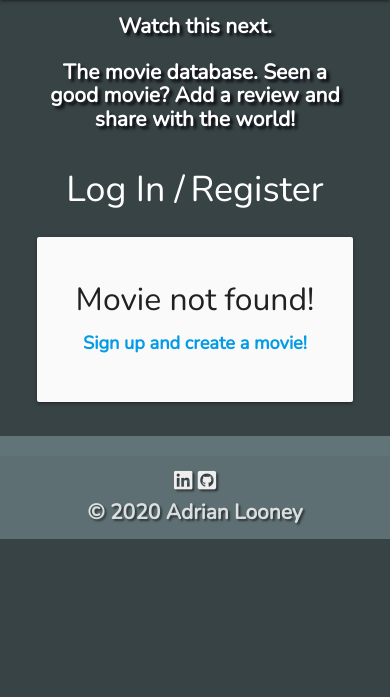
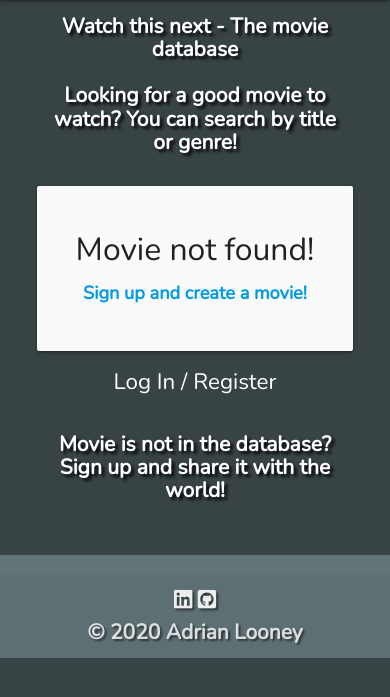
Before and after one commit to Jammerref2015/watchthisnext, a Flask app: page / in a window 390 px wide. Shown: the part 56-753 px from the top of the page. Run offline with Flask 2, Linux system fonts and the light colour scheme; data that the repository does not hold is empty; some libraries are stand-ins or nearby versions.

Commit message:
various textual changes on homepage to clarify aim of site and ensure ease of use

```diff
--- a/static/css/style.css
+++ b/static/css/style.css
@@ -313,4 +313,14 @@ https://www.w3schools.com/howto/tryit.asp?filename=tryhow_js_scroll_to_top
     color: #ce122d;
     font-size: 130%;
  }
+
+
+
+.regSigninLinks a{
+    list-style-type:none;
+    font-family: Nunito, 'Courier New', Courier, monospace;
+    font-size: 100%;
+    color:#fff;
 }
+
+}
--- a/templates/movies.html
+++ b/templates/movies.html
@@ -8,22 +8,12 @@
 <div class="container">
     <div class="row">
         <div class="col s12 m12 l12 center">
-            <h1 class="headerStyling"> Watch this next.</h1>
-            <h4 class="headerStyling">The movie database. Seen a good movie? Add a review and share with the world!</h4>
+            <h1 class="headerStyling"> Watch this next - The movie database</h1>
+
+            <h4 class="headerStyling">Looking for a good movie to watch? You can search by title or genre! </h4>
         </div>
     </div>
 
-    <div class="row">
-        <!-- Links at the top of the page. Depending on user logged in/out -->
-        <div class="col s12 m12 l12 center">
-            {% if session.user %}
-            <li class="regSigninLinks"><a href="{{ url_for('addmovie') }}">Add  a movie!</a></li>
-            {% else %}
-            <li class="regSigninLinks"><a href="{{ url_for('login') }}" >Log In /</a>
-            <a href="{{ url_for('register') }}" >Register</a></li>
-            {% endif %}
-        </div>
-    </div>
     <!-- Search bar -->
     <div class="row card-panel grey lighten-5">
         <form action="{{ url_for('search') }}" method="get" class="col s12">
@@ -31,7 +21,7 @@
                 {% if movies|length > 0 %}
                 <div class="input-field col s12 m8 searchQuery">
                     <input type="text" name="query" id="query" minlength="4" maxlength="20" class="validate" value="{{ request.args.get('query',) }}" required>
-                    <label for="query">Search by title... </label>
+                    <label for="query">Search </label>
                 </div>
                 <div class="col s12 m4">
                     <a href="{{ url_for('get_movies') }}" class="red btn">Reset</a>
@@ -51,7 +41,22 @@
             </div>
         </form>
     </div>
-
+    <div class="row">
+        <!-- Links at the top of the page. Depending on user logged in/out -->
+        <div class="col s12 m12 l12 center">
+            {% if session.user %}
+            <li class="regSigninLinks"><a href="{{ url_for('addmovie') }}">Add  a movie!</a></li>
+            {% else %}
+            <li class="regSigninLinks"><a href="{{ url_for('login') }}" >Log In /</a>
+            <a href="{{ url_for('register') }}" >Register</a></li>
+            {% endif %}
+        </div>
+    </div>
+    <div class="row">
+        <div class="col s12 m12 l12 center">
+            <h4 class="headerStyling">Movie is not in the database? Sign up and share it with the world!</h4>
+        </div>
+    </div>
     <!-- Display movie reviews in materialize cards-->
     <div class="row">
         {% for movie in movies %}
```
